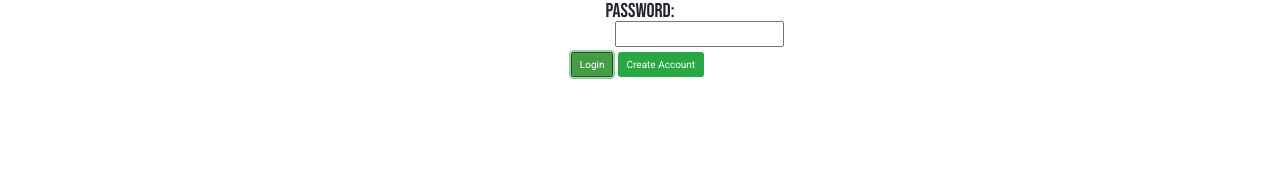
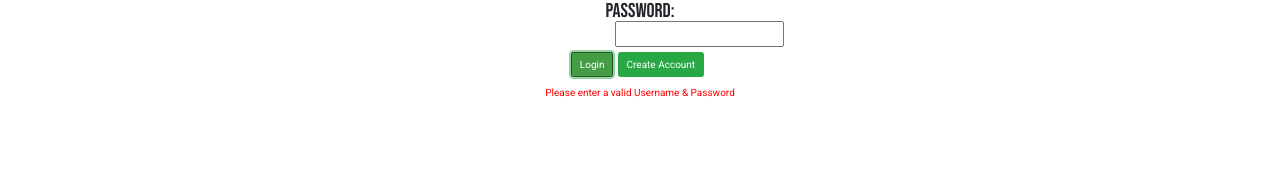
Before and after one commit to pandyagunjan/ZipBank-FrontEnd, an Angular app: page / in a window 1280 px wide. Both pictures are taken after a click on the button "Login". Shown: the part 196-368 px from the top of the page. Built offline with nearby package versions, Linux system fonts and the light colour scheme; no server answers.

Commit message:
login error message added

```diff
--- a/src/app/login/login.component.css
+++ b/src/app/login/login.component.css
@@ -15,8 +15,10 @@ p {
 .login-container {
   text-align: center;
   display: inline;
+}
 
-
+.alert {
+  text-align: center;
 }
 
 
--- a/src/app/login/login.component.html
+++ b/src/app/login/login.component.html
@@ -17,6 +17,7 @@
       <button class="btn btn-success mr-2 mb-2" (click)= handleAuth() (click)="passToken()">Login</button>
       <button class="btn btn-success mr-2 mb-2" [routerLink]="['/openaccount']">Create Account</button>
     </div>
+      <div class="alert" *ngIf="invalidLogin">{{invalidLoginMessage}}</div>
   </div>
 
 
--- a/src/app/login/login.component.ts
+++ b/src/app/login/login.component.ts
@@ -11,6 +11,7 @@ export class LoginComponent implements OnInit {
   username = '';
   password = '';
   invalidLogin = false;
+  invalidLoginMessage = 'Please enter a valid Username & Password';
   error: any = null;
 
   constructor(
```
